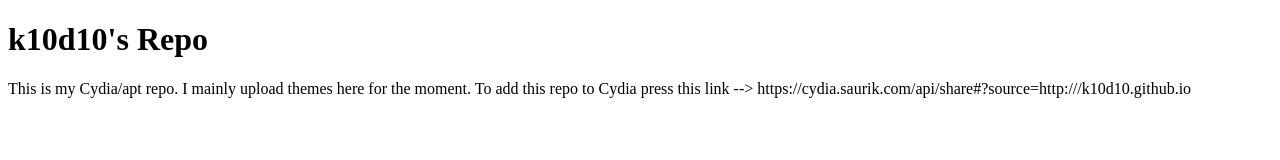
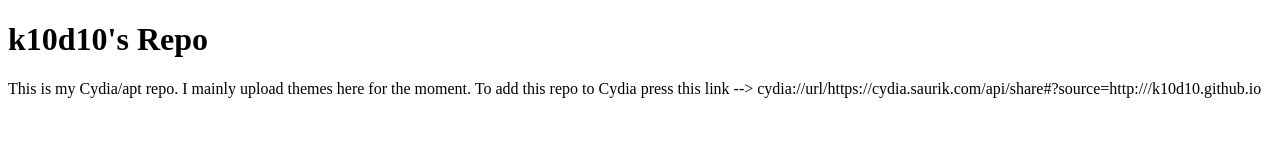
Before and after one commit to K10d10/k10d10.github.io, a plain HTML site: page index.html in a window 1280 px wide. Drawn offline with Linux system fonts and the light colour scheme.

Commit message:
Update index.html

```diff
--- a/index.html
+++ b/index.html
@@ -2,6 +2,6 @@
 <html>
 <body>
 <h1>k10d10's Repo</h1>
-<p>This is my Cydia/apt repo. I mainly upload themes here for the moment. To add this repo to Cydia press this link --> https://cydia.saurik.com/api/share#?source=http:///k10d10.github.io</p>
+<p>This is my Cydia/apt repo. I mainly upload themes here for the moment. To add this repo to Cydia press this link --> cydia://url/https://cydia.saurik.com/api/share#?source=http:///k10d10.github.io</p>
 </body>
 </html>
```
